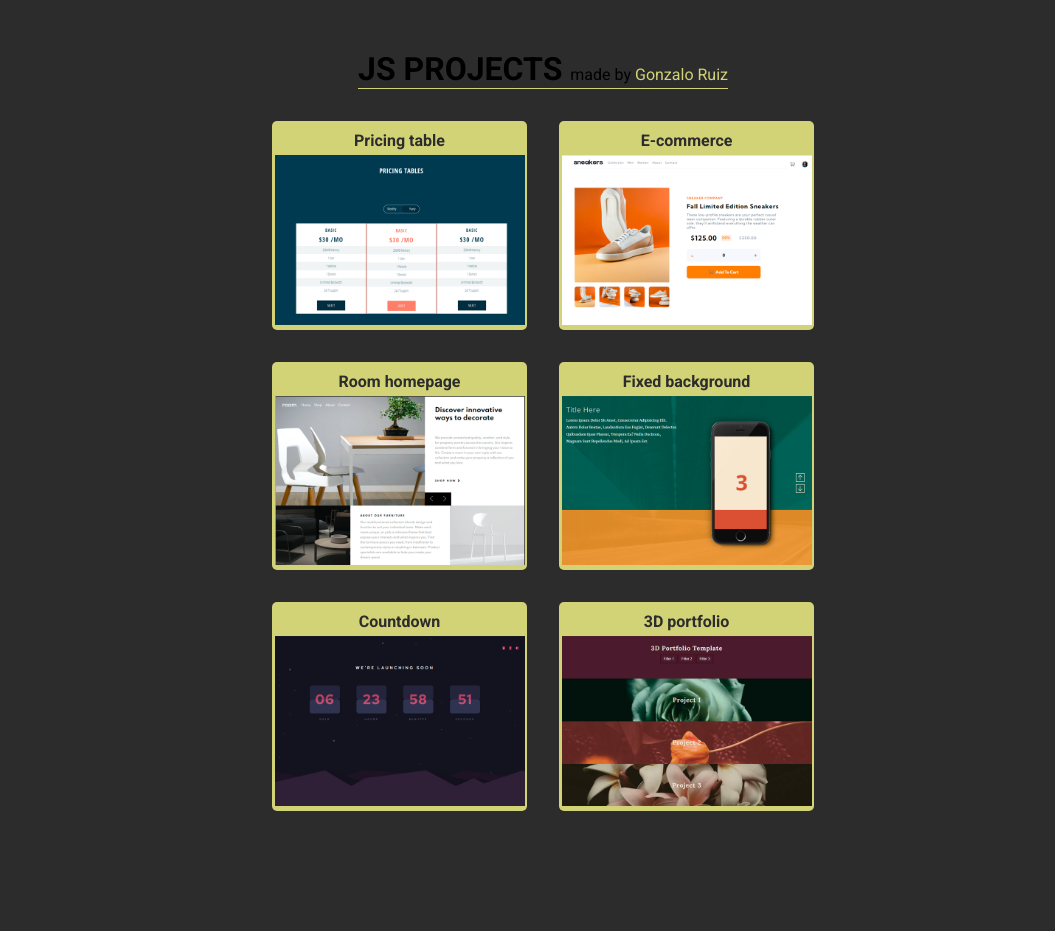
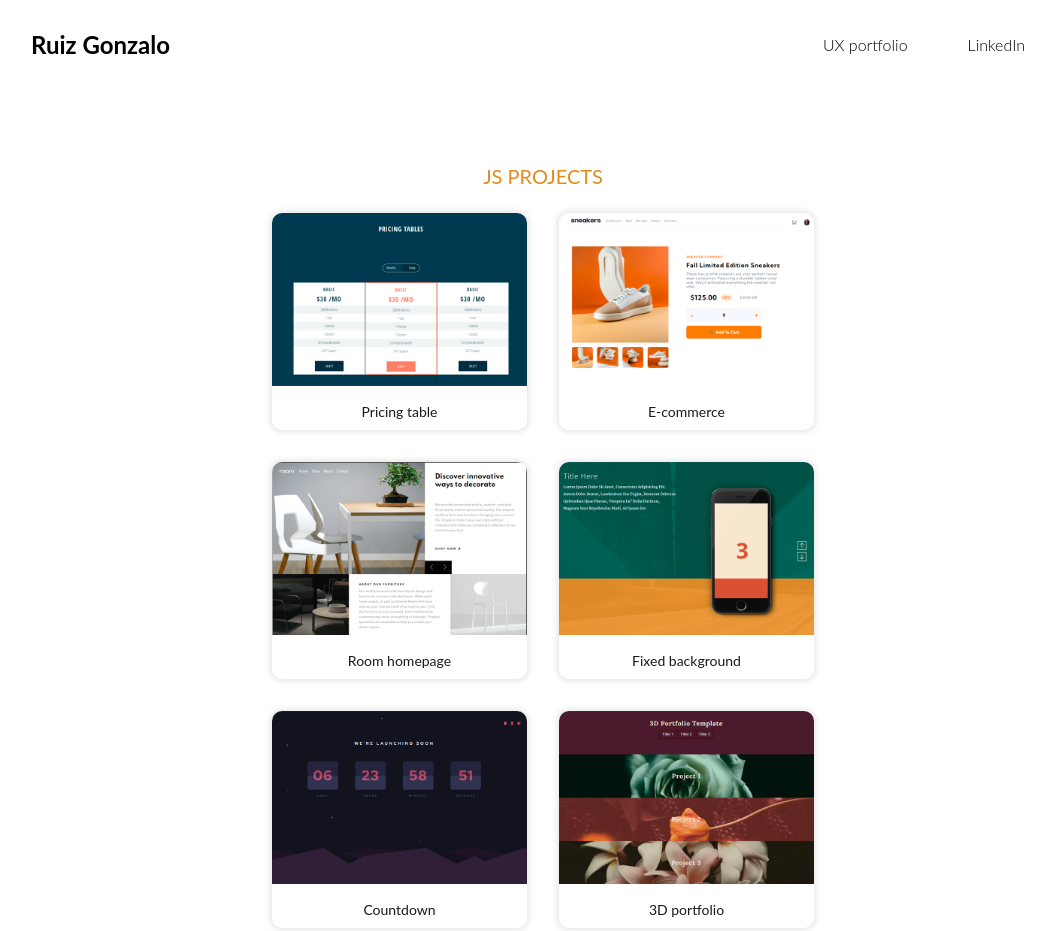
Before and after one commit to gonzaloruiz99/JS-projects-links, a website: page index.html in a window 1280 px wide. Shown: the whole page, without its empty margins (97-1152 px from the left). Before the commit the page ends 861 px from the top, so only its background shows below. Drawn offline with Linux system fonts and the light colour scheme.

Commit message:
first commit

```diff
--- a/assets/home_style.css
+++ b/assets/home_style.css
@@ -1,81 +1,150 @@
 @import url('https://fonts.googleapis.com/css2?family=Roboto:wght@100;300;400;500;700&display=swap');
 
 
-:root{
+:root {
+    --clr-orange: #E18C1D;
+}
 
 
-    --clr-yellow: rgb(210, 210, 119);
-    --clr-grey: rgb(44, 44, 44);
+
+
+
+body {
+    background-color: #fff;
+    font-family: 'Lato';
+}
+
+
+nav{
+    display: flex;
+    justify-content: space-between;
+    padding: 30px 10vw;
+    align-items: center;
+}
+.links{
+    display: flex;
 
 }
 
-
-body {
-    background-color: var(--clr-grey);
-    display: flex;
-    flex-direction: column;
-    margin: 50px;
-    justify-content: center;
-    align-items: center;
-    font-family: 'Roboto',
-    sans-serif;
-
+.link{
+    font-family: 'Lato';
+    font-weight: 300;
+    font-size: 16px;
+    line-height: 24px;
+    padding: 0 30px ;
+}
+.link:hover{
+    font-weight: bold;
 }
 
 
-.title {
-    color: black;
-    font-size: 2rem;
-    border-bottom: 1px solid var(--clr-yellow);
-    margin-bottom: 2rem;
-}
+@media screen and (max-width: 800px) {
+    nav {
+        padding: 30px 20px;
+        align-items: flex-start;
+    }
 
-span {
-    font-size: 1rem;
-    font-weight: 400;
-}
+    .logo {
+        font-size: 20px;
+    }
 
-span a {
-    color: var(--clr-yellow);
+    .links {
+        flex-direction: column;
+    }
+
+    .link {
+        padding: 0 15px;
+        font-size: 14px;
+    }
 }
 
 
-ul {
+.home-container {
+    width: 100%;
+    height: 100%;
+    display: flex;
+    flex-direction: column;
+    padding: 50px;
+    justify-content: center;
+    align-items: center;
+}
+
+
+.home_title {
+    font-family: 'Lato';
+        font-style: normal;
+        font-weight: 400;
+        font-size: 20px;
+        line-height: 24px;
+        color: #E18C1D;
+        padding: 25px;
+}
+
+
+
+.projects-box {
     display: grid;
+    grid-template-columns: repeat(auto-fill, 255px);
     width: 60%;
-    grid-template-columns: repeat(auto-fill, 255px);
     grid-gap: 2rem 2rem;
     align-items: center;
     justify-content: center;
 }
 
-li {
-    background-color: var(--clr-yellow);
-    color: var(--clr-grey);
-    font-weight: bold;
+.home-project {
+    background: #FFFFFF;
+    box-shadow: 0px 0px 6px 2px rgba(0, 0, 0, 0.1);
+    border-radius: 10px;
 
-    padding: 5px;
-    border-radius: 5px;
+
+    font-style: normal;
+    font-weight: 400;
+    font-size: 14px;
+    line-height: 26px;
+     color: #1A1A1A;
+
 }
 
-li a {
+.home-project_link {
     display: flex;
     flex-direction: column;
     align-items: center;
 }
 
-li p{
+.home-project_name {
     padding: 5px 0;
+    text-align: center;
 }
 
-li img {
-    width: 250px;
+.home-project_img {
+    width: 255px;
     height: auto;
+    border-radius: 10px 10px 0 0;
 }
 
-li:hover,
-li:active {
+.home-project:hover,
+.home-project:active {
     transition: all 0.2s linear;
     transform: scale(110%);
+}
 
+footer{
+    background-color: #1A1A1A;
+    height: 300px;
+    margin-top: 50px;
+    color: #fff;
+    display: flex;
+    justify-content: space-between;
+    padding: 30px 10vw;
+    align-items: center;
 }
+
+.socials{
+    display: flex;
+    flex-direction: column;
+}
+
+.socialIcon{
+    margin: 10px;
+    width: 30px;
+}
--- a/assets/reset.css
+++ b/assets/reset.css
@@ -6,21 +6,6 @@
   box-sizing: border-box;
 }
 
-
-ul {
-  list-style-type: none;
-}
-a{
-    text-decoration: none;
-    color: inherit;
-}
-button{
-    border: none;
-    background-color: transparent;
-    font-family: inherit;
-    cursor: pointer;
-    text-transform: capitalize;
-}
 body,
 h1,
 h2,
@@ -29,26 +14,30 @@ p {
   margin: 0;
 }
 
+ul {
+  list-style-type: none;
+}
 
-.attribution{
-  position: absolute;
-  display: flex;
-  flex-direction: column;
-  justify-content: center;
-  text-align: center;
-  left: 30px;
-  top: 0;
-  font-size: 0.6rem;
-  background-color: rgba(0,0,0,0.2);
-  width: 100px;
-  height: 100px;
-  border-radius: 50%;
-  margin-bottom: 10px;
+a {
+  color: inherit;
+  text-decoration: none;
 }
-.attribution a {
-  color: rgba(255,255,255,0.6);
-  margin:  2px 0;
+
+button {
+  border: none;
+  background-color: transparent;
+  font-family: inherit;
+  cursor: pointer;
+  text-transform: capitalize;
 }
-.attribution a:hover{
-  color: rgba(255,255,255,1);
+
+input {
+  border: none;
+  font-family: inherit;
 }
+
+
+body,
+html {
+  overflow-x: hidden;
+}
--- a/index.html
+++ b/index.html
@@ -4,53 +4,66 @@
     <meta charset="UTF-8">
     <meta http-equiv="X-UA-Compatible" content="IE=edge">
     <meta name="viewport" content="width=device-width, initial-scale=1.0">
-    <title>GR - JS projects</title>
+    <title>JSprojects</title>
     <link rel="stylesheet" href="./assets/reset.css">
     <link rel="stylesheet" href="./assets/home_style.css">
     <link rel="icon" href="./JSicon.svg">
 </head>
 
 <body>
-    <h1 class="title">JS PROJECTS <span>made by <a href="https://gonzaloruiz99.github.io/portfolio_1.1/"  target="_blank" rel='noreferrer'
-         >Gonzalo Ruiz</a></span></h1>
-    <ul>
-        <li>
+    <nav>
+        <h2 class="logo">Ruiz Gonzalo</h2>
+        <li class="links">
+            <ul class="link"><a href="#">UX portfolio</a></ul>
+            <ul class="link"><a href="#" >LinkedIn</a></ul>
+        </li>
+    </nav>
+
+
+
+    <div class="home-container">
+        <h1 class="home_title">JS PROJECTS</h1>
+        <ul class='projects-box'>
+            <li class="home-project">
                 <a href="./PricingTables">
-                <p>Pricing table</p>
-                <img src="./assets/images/pricingTables_img.png" alt="projectImg">
+                    <img src="./assets/images/pricingTables_img.png" alt="projectImg" class="home-project_img">
+                    <p class="home-project_name">Pricing table</p>
                 </a>
             </li>
-        <li>
+            <li class="home-project">
                 <a href="./Ecommerce">
-                <p>E-commerce</p>
-                <img src="./assets/images/eCommerce_img.png" alt="projectImg">
+                    <img src="./assets/images/eCommerce_img.png" alt="projectImg" class="home-project_img">
+                    <p class="home-project_name">E-commerce</p>
                 </a>
             </li>
-        <li>
+            <li class="home-project">
                 <a href="./RoomHomepage">
-                <p>Room homepage</p>
-                <img src="./assets/images/roomHomepage_img.png" alt="projectImg">
+                    <img src="./assets/images/roomHomepage_img.png" alt="projectImg" class="home-project_img">
+                    <p class="home-project_name">Room homepage</p>
                 </a>
             </li>
-        <li>
+            <li class="home-project">
                 <a href="./FixedBackground">
-                <p>Fixed background</p>
-                <img src="./assets/images/fixedBackground_img.png" alt="projectImg">
+                    <img src="./assets/images/fixedBackground_img.png" alt="projectImg" class="home-project_img">
+                    <p class="home-project_name">Fixed background</p>
                 </a>
             </li>
-        <li>
+            <li class="home-project">
                 <a href="./Countdown">
-                <p>Countdown</p>
-                <img src="./assets/images/countDown_img.png" alt="projectImg">
+                    <img src="./assets/images/countDown_img.png" alt="projectImg" class="home-project_img">
+                    <p class="home-project_name">Countdown</p>
                 </a>
             </li>
-        <li>
+            <li class="home-project">
                 <a href="./3dPortfolio">
-                <p>3D portfolio</p>
-                <img src="./assets/images/3dPortfolio_img.png" alt="projectImg">
+                    <img src="./assets/images/3dPortfolio_img.png" alt="projectImg" class="home-project_img">
+                    <p class="home-project_name">3D portfolio</p>
                 </a>
             </li>
+        </ul>
+    </div>
 
-    </ul>
+
+
 </body>
 </html>
```
Lines whose indentation alone changed are shown as unchanged.
